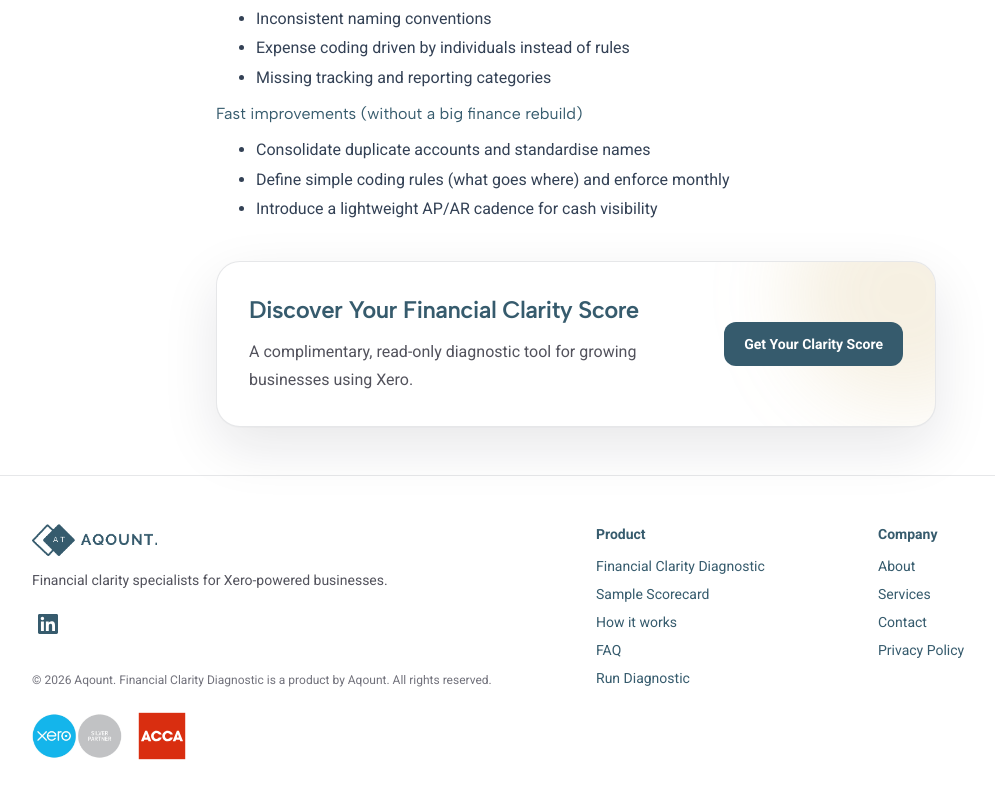
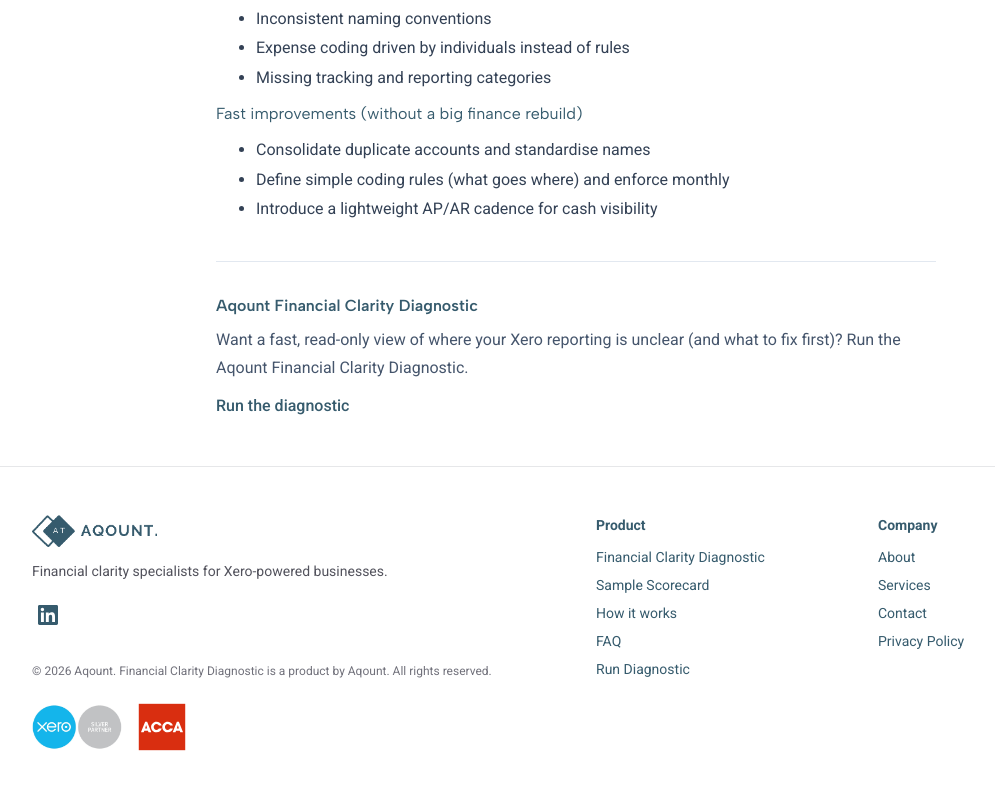
Before and after one commit to noemisasum/xero-financial-clarity, a Next.js app: page /insights/financial-clarity-scorecard in a window 1280 px wide. Shown: the part 879-1677 px from the top of the page, without its empty margins (64-1059 px from the left). Built offline with nearby package versions, Linux system fonts and the light colour scheme.

Commit message:
Insights: replace CTA banner+button with text-only CTA

```diff
--- a/src/app/insights/[slug]/page.tsx
+++ b/src/app/insights/[slug]/page.tsx
@@ -1,7 +1,6 @@
 import { notFound } from "next/navigation";
 import { compileMDX } from "next-mdx-remote/rsc";
 
-import Button from "@/components/Button";
 import TopNav from "@/components/TopNav";
 import Footer from "@/components/Footer";
 import { getInsightPost, listInsightSlugs } from "@/lib/insights";
@@ -72,26 +71,20 @@ export default async function InsightPostPage({
 
         <article className="insights-content mt-10">{content}</article>
 
-        {/* CTA (match homepage style, but more compact for article pages) */}
-        <section className="mt-10">
-          <div className="relative overflow-hidden rounded-3xl border border-[var(--border)] bg-white p-6 shadow-[0_1px_0_rgba(17,24,39,0.02),0_20px_55px_rgba(17,24,39,0.10)] sm:p-8">
-            <div className="absolute -right-20 -top-20 h-56 w-56 rounded-full bg-[color:var(--accent-soft)] blur-2xl" />
-            <div className="relative">
-              <div className="grid gap-5 lg:grid-cols-[1fr_auto] lg:items-center">
-                <div>
-                  <h3 className="text-xl font-semibold tracking-tight text-[color:var(--heading)] sm:text-2xl">
-                    Discover Your Financial Clarity Score
-                  </h3>
-                  <p className="mt-3 max-w-2xl text-sm leading-6 text-zinc-600 sm:text-base sm:leading-7">
-                    A complimentary, read-only diagnostic tool for growing businesses using Xero.
-                  </p>
-                </div>
-                <div className="lg:justify-self-end">
-                  <Button href="/api/xero/connect">Get Your Clarity Score</Button>
-                </div>
-              </div>
-            </div>
-          </div>
+        {/* CTA (text-only, consistent across Insights posts) */}
+        <section className="mt-10 border-t border-slate-200 pt-8">
+          <h3 className="text-base font-semibold text-[color:var(--heading)]">
+            Aqount Financial Clarity Diagnostic
+          </h3>
+          <p className="mt-2 text-sm leading-6 text-slate-600 sm:text-base sm:leading-7">
+            Want a fast, read-only view of where your Xero reporting is unclear (and what to fix
+            first)? Run the Aqount Financial Clarity Diagnostic.
+          </p>
+          <p className="mt-3 text-sm sm:text-base">
+            <a href="/api/xero/connect" className="font-medium text-[color:var(--link)]">
+              Run the diagnostic
+            </a>
+          </p>
         </section>
 
         <script
```
